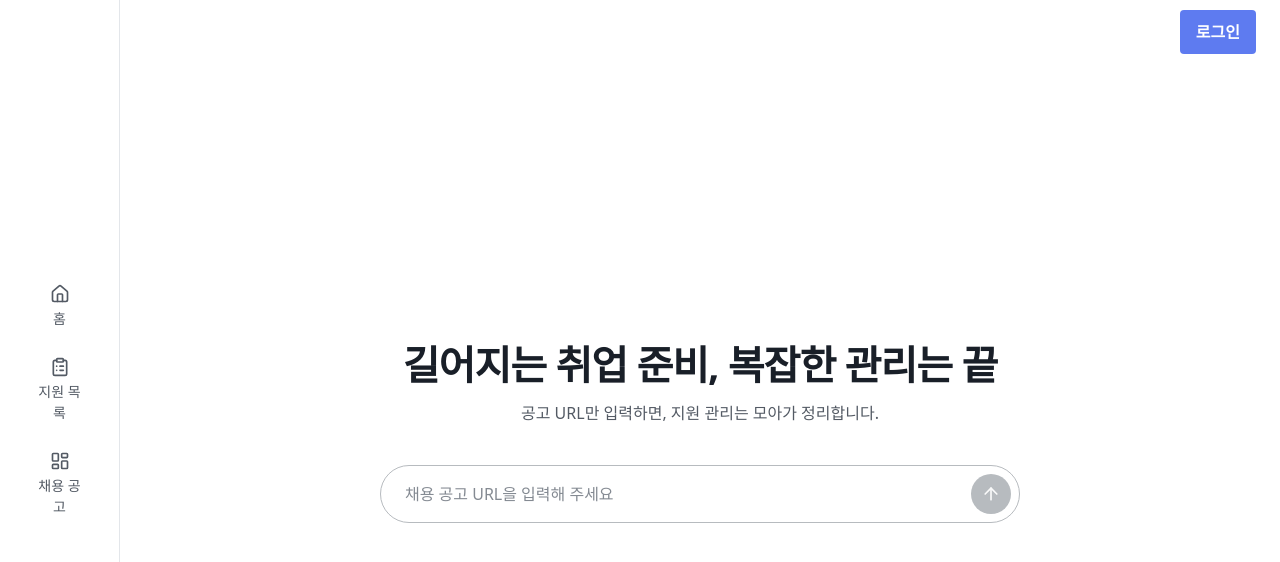
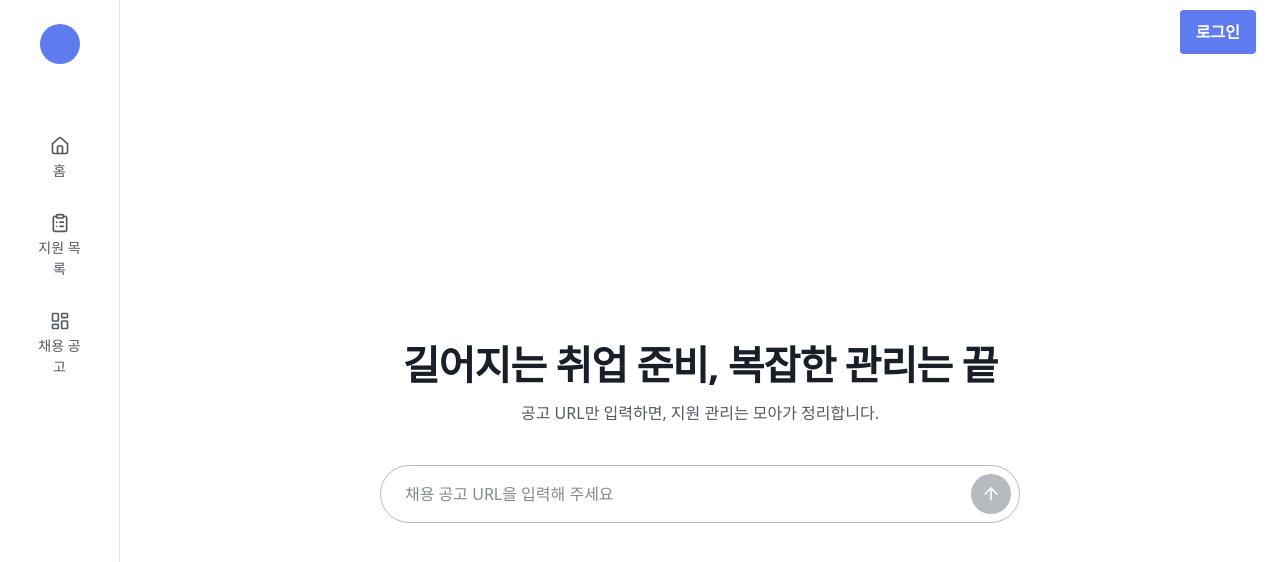
Before and after one commit to kimywann/moah-mono, a React (Vite) app in the folder apps/moah/: page / in a window 1280 px wide. Shown: the top 562 px of the page. Built offline with nearby package versions, Linux system fonts and the light colour scheme; no server answers.

Commit message:
refactor(moah): 로고 배치 및 nav 레이아웃 수정

```diff
--- a/apps/moah/src/components/layout/Sidebar.tsx
+++ b/apps/moah/src/components/layout/Sidebar.tsx
@@ -6,8 +6,15 @@ const NAV_CLASS =
 
 const Sidebar = () => {
   return (
-    <aside className="flex w-30 shrink-0 flex-col justify-center border-neutral10 border-r">
-      <nav aria-label="주요 메뉴" className="flex w-full flex-col gap-3 px-5">
+    <aside className="flex w-30 shrink-0 flex-col border-neutral10 border-r">
+      <div className="flex items-center justify-center px-5 py-6">
+        <div aria-hidden="true" className="size-10 rounded-full bg-primary" />
+      </div>
+
+      <nav
+        aria-label="주요 메뉴"
+        className="mt-10 flex w-full flex-col gap-4 px-5"
+      >
         <Link className={NAV_CLASS} to="/">
           <MHIcon icon="house" size={20} />
           <span className="display14 medium">홈</span>
```
